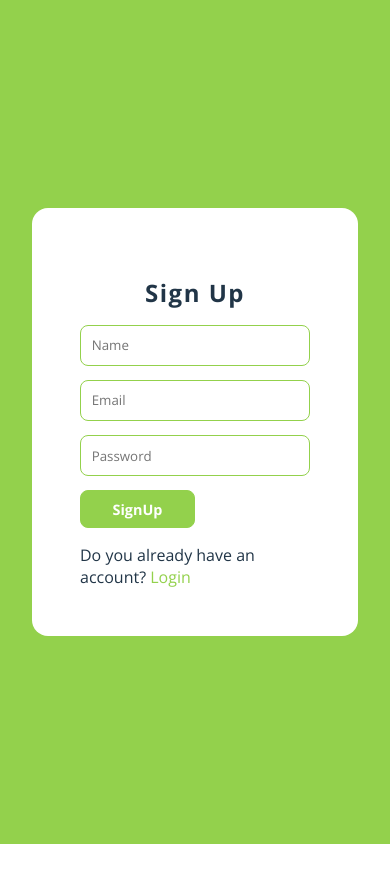
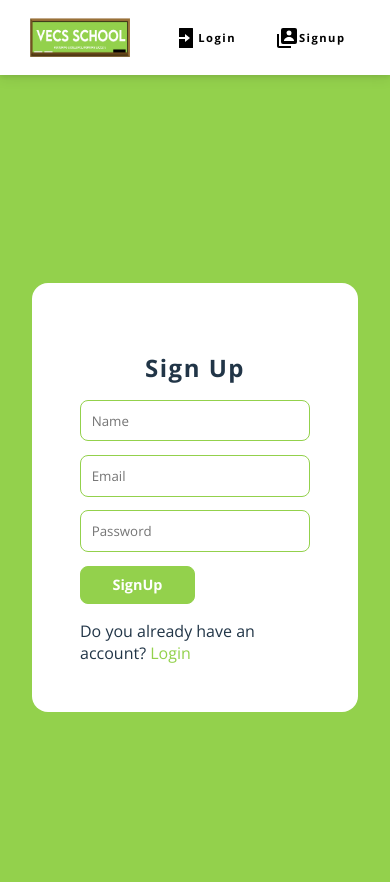
Before and after one commit to smunoz1988/vecs-school-frontend, a React (Vite) app: page /signup in a window 390 px wide. Shown: the top 882 px of the page. Before the commit the page ends 844 px from the top, so only its background shows below. Built offline with nearby package versions, Linux system fonts and the light colour scheme.

Commit message:
Add LoginSignupNav to mobile

```diff
--- a/src/components/Alert.jsx
+++ b/src/components/Alert.jsx
@@ -2,7 +2,7 @@ import PropTypes from 'prop-types';
 
 const Alert = ({alert}) => {
   return (
-    <div className={`${alert.error ? "red-alert" : "blue-alert"} alert`}>
+    <div className={`${alert.error ? "red-alert" : "blue-alert"}`}>
         {alert.msg}
     </div>
   )
--- a/src/components/LoginSignupNav.jsx
+++ b/src/components/LoginSignupNav.jsx
@@ -6,9 +6,9 @@ const LoginSignupNav = () => {
   const navigate = useNavigate();
 
   return (
-    <div className='login-nav flex jc_btw display_none'>
-       <img className='login-logo' src={logo} alt="logo" />
-       <div className='flex gap_2'>
+    <div className='login-nav flex jc_btw'>
+      <img className='login-logo' src={logo} alt="logo" />
+      <div className='flex gap_2 newgap'>
         <button
           className="more-button login-nav-text"
           type="submit"
--- a/src/index.css
+++ b/src/index.css
@@ -520,6 +520,23 @@ table th,
     display: none;
   }
 
+  .login-logo {
+    width: 100px;
+    height: auto;
+  }
+
+  .login-nav {
+    padding: 18px 30px;
+  }
+
+  .newgap {
+    gap: 10px;
+  }
+
+  .login-nav-text{
+    font-size: 0.7em;
+  }
+
   .form-container {
     width: 100%;
     /* height: 9%; */
--- a/src/routes/Login.jsx
+++ b/src/routes/Login.jsx
@@ -44,8 +44,6 @@ const Login = () => {
         }),
       });
 
-      const data = await response.json();
-
       if (response.ok) {
         setAlert({});
         const token = response.headers.get('Authorization').replace('Bearer ', '');
@@ -54,7 +52,7 @@ const Login = () => {
         navigate('/courses');
       } else {
         setAlert({
-          msg: data.error,
+          msg: 'An error occurred',
           error: true,
         });
       }
--- a/src/routes/Reserve.jsx
+++ b/src/routes/Reserve.jsx
@@ -13,7 +13,7 @@ const Reserve = () => {
 
   const location = useLocation();
   const searchParams = new URLSearchParams(location.search);
-  const initialCourseId = searchParams.get('courseId'); // Obtén el courseId de los parámetros
+  const initialCourseId = searchParams.get('courseId');
 
 
   const navigate = useNavigate();
@@ -28,7 +28,7 @@ const Reserve = () => {
   useEffect(() => {
     dispatch(fetchCourses(token));
     if (initialCourseId) {
-      setCourse(initialCourseId); // Preselecciona el curso si hay un courseId en la URL
+      setCourse(initialCourseId);
     }
   }, [dispatch, token, initialCourseId]);
 
--- a/src/routes/Signup.jsx
+++ b/src/routes/Signup.jsx
@@ -71,7 +71,6 @@ const Signup = () => {
         });
       }
     } catch (error) {
-      console.log(error);
       setAlert({
         msg: 'An error occurred',
         error: true
```
